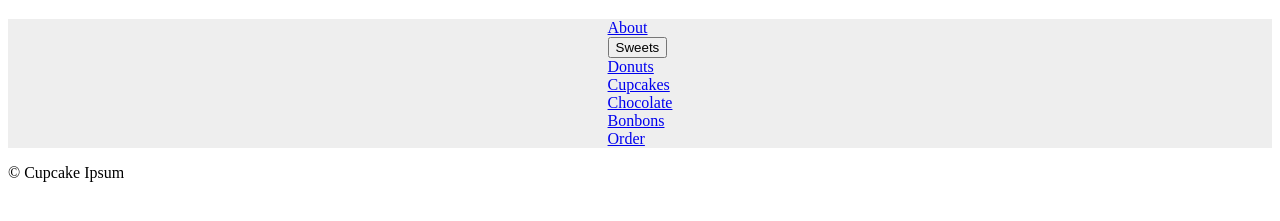
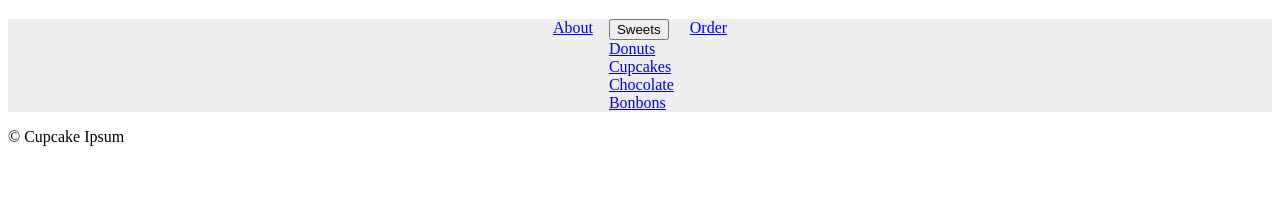
Before and after one commit to ferdamano/css-only-accessible-nav, a plain HTML site: page index.html in a window 1280 px wide. Shown: the part 61-282 px from the top of the page. Drawn offline with Linux system fonts and the light colour scheme.

Commit message:
fix heirarchical definition visual

```diff
--- a/styles.css
+++ b/styles.css
@@ -5,11 +5,18 @@ nav {
   place-items: center;
 }
 nav ul {
-    list-style: none;
-    margin: 0;
-    padding: 0;
-    display: grid;
+  list-style: none;
+  margin: 0;
+  padding: 0;
+  display: grid;
+}
+nav > ul {
+  grid-auto-flow: column;
 }
 nav ul li {
-    padding: 0;
+  padding: 0;
 }
+
+nav > ul > li {
+  margin: 0 0.5rem;
+}
```
